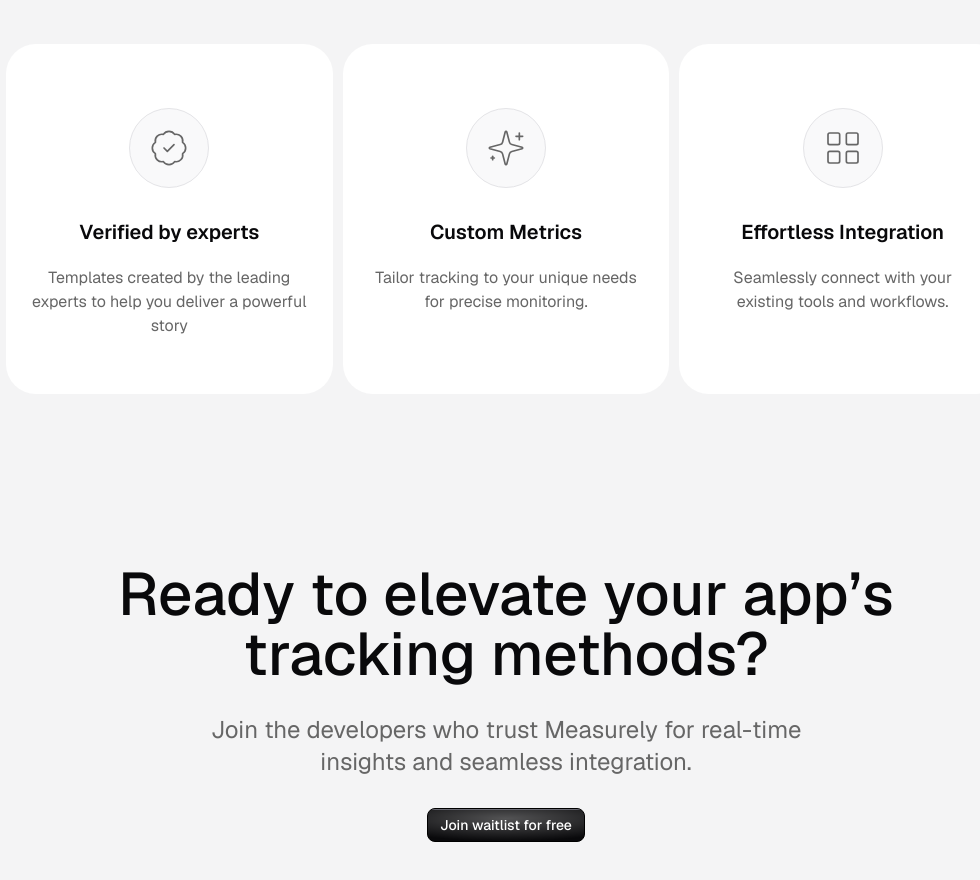
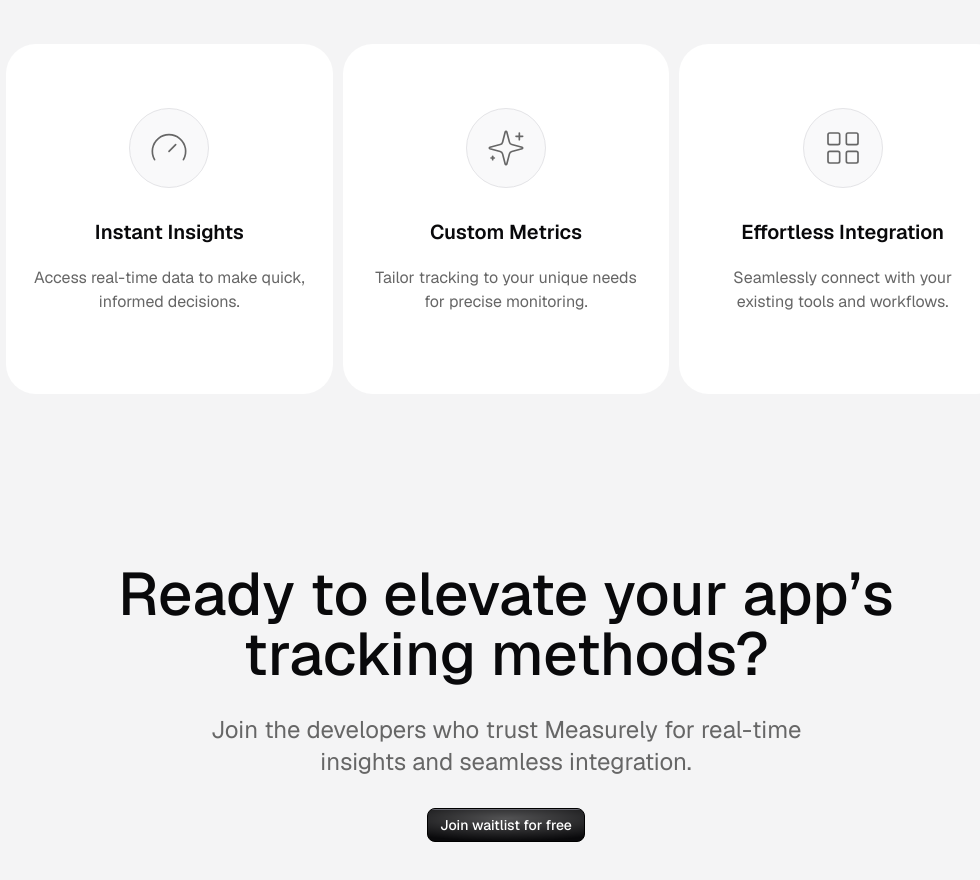
Before and after one commit to Measurely-dev/Measurely, a Next.js app in the folder frontend/: page /home in a window 1280 px wide. Shown: the part 3420-4300 px from the top of the page, without its empty margins (134-1114 px from the left). Built offline with nearby package versions, Linux system fonts and the light colour scheme.

Commit message:
frontend: boxs content

```diff
--- a/frontend/src/components/website/sections/landing/bento.tsx
+++ b/frontend/src/components/website/sections/landing/bento.tsx
@@ -5,7 +5,7 @@
 import WebFooterHeader from '../../components/footerHeader';
 import WebTitle from '../../components/title';
 import ContentContainer from '../../containers/content';
-import { LayoutGridIcon, SparklesIcon, VerifiedIcon } from 'lucide-react';
+import { Gauge, LayoutGridIcon, SparklesIcon } from 'lucide-react';
 import SubscriptionUiSection from './sucscriptions';
 
 export default function BentoUiSection(props: {
@@ -83,9 +83,9 @@
         />
         <div className='mt-[70px] grid grid-cols-3 gap-[10px] max-md:grid-cols-1'>
           <WebBox
-            icon={<VerifiedIcon className='size-10 text-secondary stroke-[1]'/>}
-            title='Verified by experts'
-            description='Templates created by the leading experts to help you deliver a powerful story'
+            icon={<Gauge className='size-10 text-secondary stroke-[1]'/>}
+            title='Instant Insights'
+            description='Access real-time data to make quick, informed decisions.'
           />
           <WebBox
             icon={<SparklesIcon className='size-10 text-secondary stroke-[1]'/>}
```
